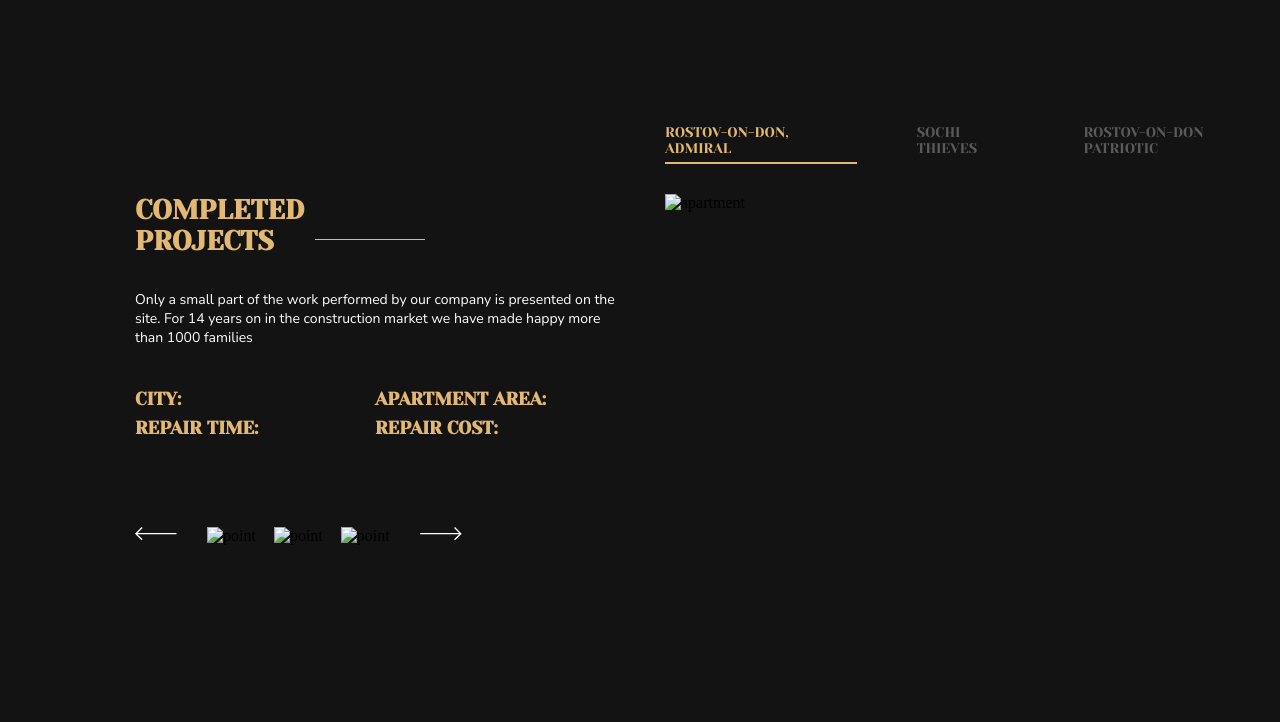
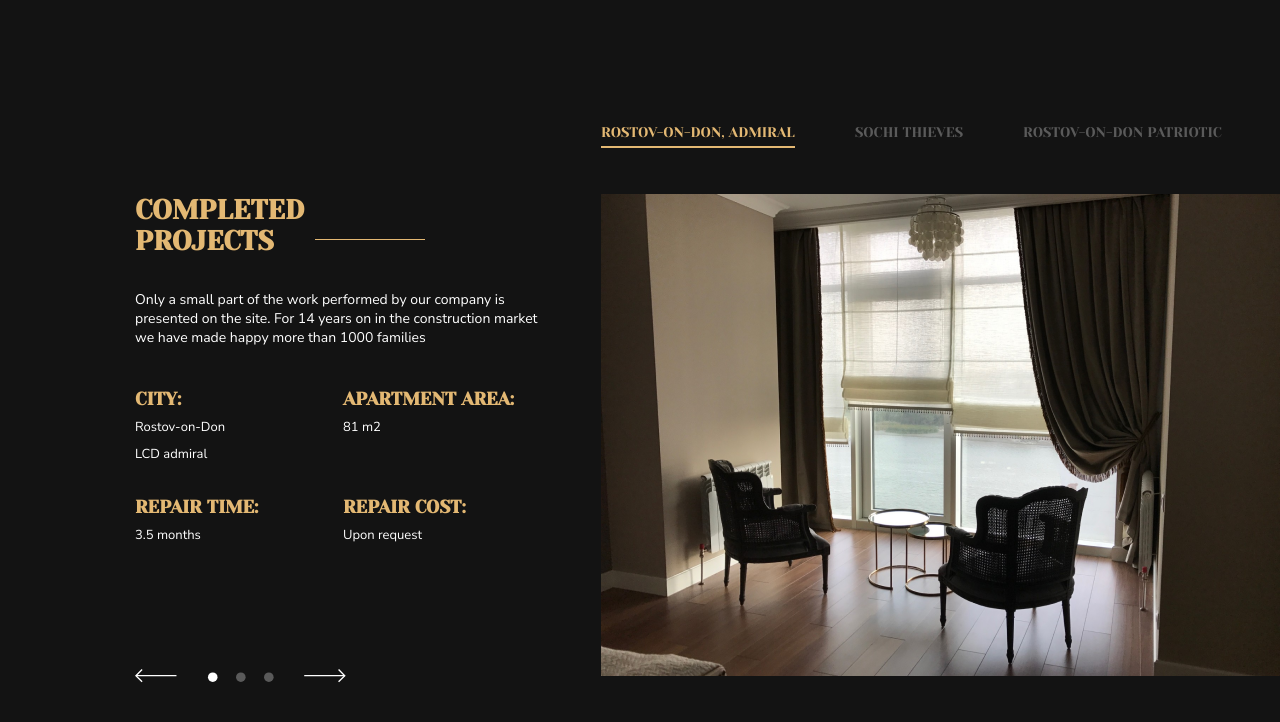
Before and after one commit to bthtimety/slider-project, a plain HTML site: page index.html in a window 1280 px wide. Drawn offline with Linux system fonts and the light colour scheme.

Commit message:
finished

```diff
--- a/index.html
+++ b/index.html
@@ -14,9 +14,9 @@
 <main class="layout">
     <nav class="nav">
         <ul>
-            <li class="nav__item nav__item_active" id="nav_rostovAdmiral">ROSTOV-ON-DON, ADMIRAL</li>
-            <li class="nav__item" id="nav_sochiThieves">SOCHI THIEVES</li>
-            <li class="nav__item" id="nav_rostovPatriotic">ROSTOV-ON-DON PATRIOTIC</li>
+            <li class="nav__item nav__item_active">ROSTOV-ON-DON, ADMIRAL</li>
+            <li class="nav__item">SOCHI THIEVES</li>
+            <li class="nav__item">ROSTOV-ON-DON PATRIOTIC</li>
         </ul>
     </nav>
     <section class="left-section">
@@ -31,8 +31,8 @@
         <div class="left-section__project-info">
             <div class="project-info__city">
                 <h3>CITY:</h3>
-                <p id="text_city"></p>
-                <p id="text_project"></p>
+                <p class="project-info__city-text"></p>
+                <p class="project-info__city-text"></p>
             </div>
             <div class="project-info__apartment-area">
                 <h3>APARTMENT AREA:</h3>
@@ -69,7 +69,7 @@
     </section>
     <section class="right-section">
         <div class="right-section__img">
-            <img id="apartment_image" src="" alt="apartment">
+            <img id="project_image" src="" alt="apartment">
         </div>
     </section>
 </main>
--- a/main.js
+++ b/main.js
@@ -1,32 +1,108 @@
-const completedProjects = [
+const projectsList = [
     {
         imgURL: "./img/Rostov-On-Don-Admiral.png",
         city: ["Rostov-on-Don", "LCD admiral"],
-        area: "81 m2",
+        apartmentArea: "81 m2",
         repairTime: "3.5 months",
         repairCost: "Upon request"
     },
     {
         imgURL: "./img/Sochi-Thieves.png",
         city: ["Sochi", "Thieves"],
-        area: "105 m2",
+        apartmentArea: "105 m2",
         repairTime: "4 months",
         repairCost: "Upon request"
     },
     {
         imgURL: "./img/Rostov-On-Don-Patriotic.png",
         city: ["Rostov-on-Don", "Patriotic"],
-        area: "93 m2",
+        apartmentArea: "93 m2",
         repairTime: "3 months",
         repairCost: "Upon request"
     }
-]
+];
 
 const leftArrow = document.getElementById("left_arrow");
 const rightArrow = document.getElementById("right_arrow");
-const navPoints = document.querySelectorAll(".nav__point")
+const navPoints = document.querySelectorAll(".nav__point");
 
-const navRostovAdmiral = document.getElementById("nav_rostovAdmiral");
-const navSochiThieves = document.getElementById("nav_sochiThieves");
-const navRostovPatriotic = document.getElementById("nav_rostovPatriotic");
 const navItem = document.querySelectorAll(".nav__item");
+
+let currentProject = 0;
+let autoScrollInterval;
+
+function setProjectInfo(project) {
+    const projectIMG = document.getElementById("project_image");
+    const projectCity = document.querySelectorAll(".project-info__city-text");
+    const projectApartmentArea = document.getElementById("text_area");
+    const projectRepairTime = document.getElementById("text_time");
+    const projectRepairCost = document.getElementById("text_cost");
+
+    projectIMG.src = projectsList[project].imgURL;
+
+    for (let i = 0; i < projectCity.length; i++) {
+        projectCity[i].textContent = projectsList[project].city[i];
+    }
+
+    projectApartmentArea.textContent = projectsList[project].apartmentArea;
+    projectRepairTime.textContent = projectsList[project].repairTime;
+    projectRepairCost.textContent = projectsList[project].repairCost;
+}
+
+function updateSlider(index) {
+    currentProject = index;
+    setProjectInfo(currentProject);
+
+    navItem.forEach((item, i) => {
+        if (i === currentProject) {
+            item.classList.add("nav__item_active");
+        } else {
+            item.classList.remove("nav__item_active");
+        }
+    });
+
+    navPoints.forEach((point, i) => {
+        const pointIMG = point.querySelector("img");
+        if (i === currentProject) {
+            point.classList.add("nav__point_active");
+            pointIMG.src = "./img/active-point.svg";
+        } else {
+            pointIMG.src = "./img/unactive-point.svg";
+        }
+    });
+}
+
+function setNextProject() {
+    const nextIndex = (currentProject + 1) % projectsList.length;
+    updateSlider(nextIndex);
+}
+
+function setLastProject() {
+    const lastIndex = (currentProject - 1 + projectsList.length) % projectsList.length;
+    updateSlider(lastIndex);
+}
+
+rightArrow.addEventListener("click", setNextProject);
+leftArrow.addEventListener("click", setLastProject);
+
+navPoints.forEach((point, i) => {
+    point.addEventListener("click", () => updateSlider(i));
+});
+
+navItem.forEach((item, i) => {
+    item.addEventListener("click", () => updateSlider(i));
+});
+
+function startAutoScroll() {
+    autoScrollInterval = setInterval(setNextProject, 3000);
+}
+
+function stopAutoScroll() {
+    clearInterval(autoScrollInterval);
+}
+
+updateSlider(0);
+startAutoScroll();
+
+document.addEventListener("mouseover", stopAutoScroll);
+document.addEventListener("mouseout", startAutoScroll);
--- a/styles/style.css
+++ b/styles/style.css
@@ -7,6 +7,7 @@ body {
     background-color: #131313;
     display: flex;
     align-items: center;
+    justify-content: center;
     height: 100vh;
 }
 
@@ -85,11 +86,12 @@ p {
 }
 
 .left-section__project-info {
-    margin-top: 42px;
+    margin-top: 8px;
     display: grid;
     grid-template-columns: repeat(2, 1fr);
 
     h3 {
+        margin-top: 34px;
         font-size: 18px;
     }
 
@@ -101,7 +103,7 @@ p {
 }
 
 .left-section__nav {
-    margin-top: 80px;
+    margin-top: 125px;
     display: flex;
     gap: 30px;
 }
@@ -109,6 +111,10 @@ p {
 .nav__points {
     display: flex;
     gap: 18px;
+}
+
+.nav__arrow, .nav__point {
+    cursor: pointer;
 }
 
 .right-section {
```
